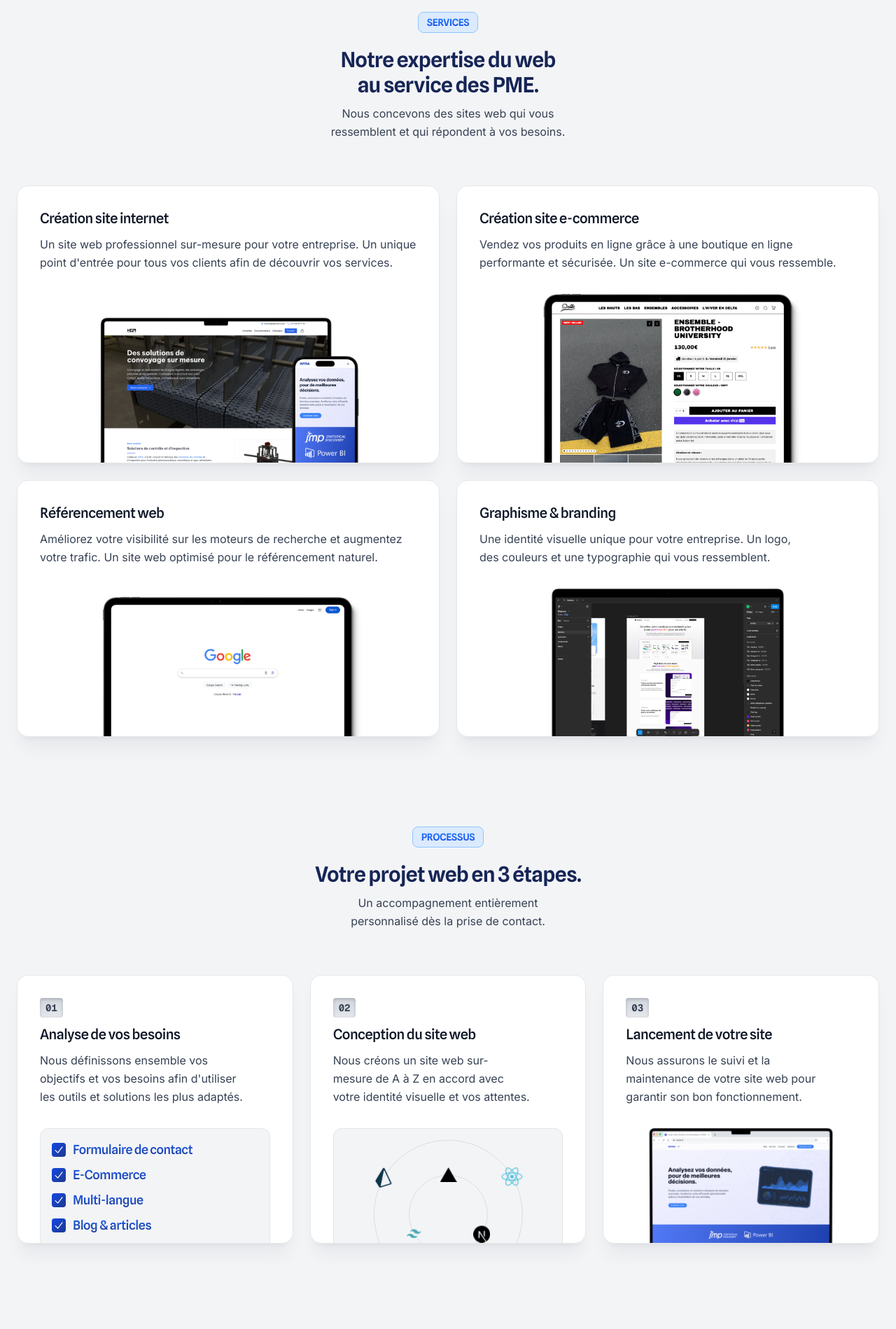
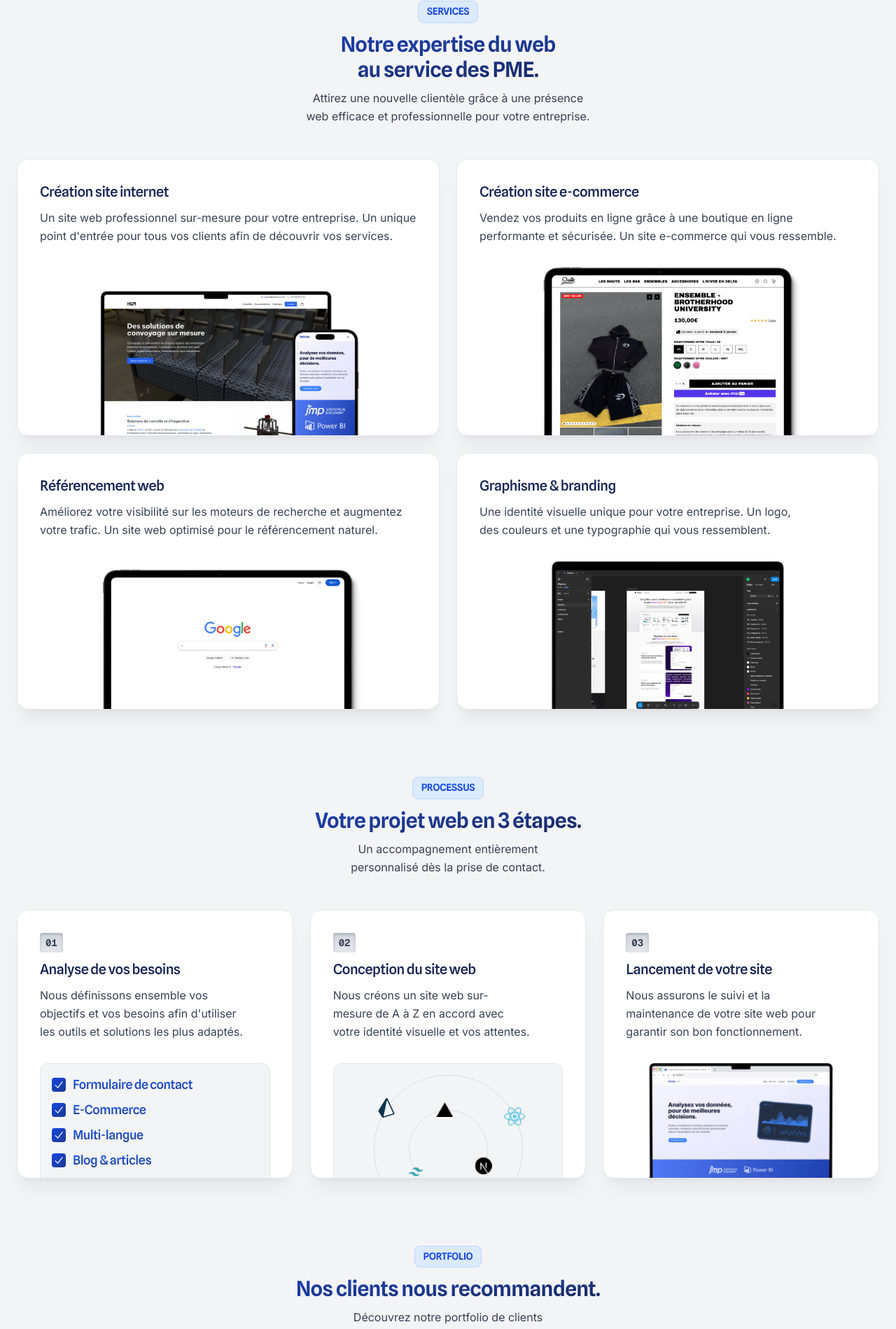
Before and after one commit to TotomInc/tcaweb, a Next.js app: page / in a window 1280 px wide. Shown: the part 805-2704 px from the top of the page at 70% size. Built offline with nearby package versions, Linux system fonts and the light colour scheme.

Commit message:
reafctor: use generic Section component

```diff
--- a/components/sections/ContactUs.tsx
+++ b/components/sections/ContactUs.tsx
@@ -8,9 +8,9 @@ import { useForm } from "react-hook-form";
 
 import { submitContactForm } from "@/app/actions";
 import { contactFormSchema, type ContactFormValues } from "@/app/schemas";
-import { Badge } from "@/components/ui/Badge";
 import { Input } from "@/components/ui/Input";
 import { PhoneInput } from "@/components/ui/PhoneInput";
+import { Section } from "@/components/ui/Section";
 import { Spinner } from "@/components/ui/spinner/Spinner";
 import { Textarea } from "@/components/ui/Textarea";
 
@@ -64,21 +64,14 @@ export function ContactUs() {
   };
 
   return (
-    <section id="contact" className="relative text-black">
-      <div className="relative mx-auto max-w-7xl px-6 pt-24 pb-16 lg:pt-16">
-        <div className="mx-auto mb-8 flex max-w-lg flex-col items-center">
-          <Badge>Un projet ?</Badge>
+    <Section.Root id="contact">
+      <Section.Heading
+        badge="Un projet ?"
+        label="Travaillons ensemble sur votre projet web."
+        description="Créons ensemble un site web qui reflète votre entreprise et attire de nouveaux clients."
+      />
 
-          <h2 className="font-heading text-primary mb-2.5 text-center text-3xl font-semibold tracking-tight text-balance">
-            Travaillons ensemble sur votre projet web.
-          </h2>
-
-          <p className="text-secondary text-center text-base/relaxed text-balance">
-            Créons ensemble un site web qui reflète votre entreprise et attire de nouveaux clients.
-          </p>
-        </div>
-
-        <div className="mx-auto flex max-w-xl items-center rounded-lg border border-gray-200 bg-white p-6 shadow-xl shadow-gray-900/5 sm:p-8">
+      <div className="mx-auto flex w-full max-w-xl items-center rounded-lg border border-gray-200 bg-white p-6 shadow-xl shadow-gray-900/5 sm:p-8">
         <form className="flex w-full flex-col gap-4" onSubmit={handleSubmit(onSubmit)}>
           {/* Honeypot field - hidden from real users but bots will fill it */}
           <div className="hidden" aria-hidden="true">
@@ -207,7 +200,6 @@ export function ContactUs() {
           ) : null}
         </form>
       </div>
-      </div>
-    </section>
+    </Section.Root>
   );
 }
--- a/components/sections/Expertise.tsx
+++ b/components/sections/Expertise.tsx
@@ -1,21 +1,14 @@
-import { Badge } from "@/components/ui/Badge";
 import { BentoCard } from "@/components/ui/BentoCard";
+import { Section } from "@/components/ui/Section";
 
 export function Expertise() {
   return (
-    <section className="relative text-black">
-      <div className="relative mx-auto max-w-7xl px-6 pt-24 pb-16 lg:pt-16">
-        <div className="mx-auto mb-16 flex max-w-lg flex-col items-center">
-          <Badge>Services</Badge>
-
-          <h2 className="font-heading text-primary mb-2.5 text-center text-3xl font-semibold tracking-tight text-balance">
-            Notre expertise du web au service des PME.
-          </h2>
-
-          <p className="text-secondary text-center text-base/relaxed text-balance">
-            Nous concevons des sites web qui vous ressemblent et qui répondent à vos besoins.
-          </p>
-        </div>
+    <Section.Root className="pt-24">
+      <Section.Heading
+        badge="Services"
+        label="Notre expertise du web au service des PME."
+        description="Attirez une nouvelle clientèle grâce à une présence web efficace et professionnelle pour votre entreprise."
+      />
 
       <div className="grid gap-6 sm:grid-cols-2">
         <BentoCard
@@ -74,7 +67,6 @@ export function Expertise() {
           }}
         />
       </div>
-      </div>
-    </section>
+    </Section.Root>
   );
 }
--- a/components/sections/Hero.tsx
+++ b/components/sections/Hero.tsx
@@ -98,7 +98,7 @@ export function Hero({ className }: Props) {
                 animate={{ opacity: 1, y: 0 }}
                 transition={{ duration: 0.4, delay: 0.7 + index * 0.1 }}
               >
-                <CheckBadgeIcon className="size-6 fill-blue-600 text-blue-200" /> {item}
+                <CheckBadgeIcon className="size-6 shrink-0 fill-blue-600 text-blue-200" /> {item}
               </motion.li>
             ))}
           </motion.ul>
--- a/components/sections/How/index.tsx
+++ b/components/sections/How/index.tsx
@@ -1,5 +1,5 @@
-import { Badge } from "@/components/ui/Badge";
 import { BentoCard } from "@/components/ui/BentoCard";
+import { Section } from "@/components/ui/Section";
 
 import { Item1 } from "./Item1";
 import { Item2 } from "./Item2";
@@ -14,19 +14,12 @@ function BentoCardLabel({ children }: { children: React.ReactNode }) {
 
 export function How() {
   return (
-    <section className="relative text-black">
-      <div className="relative mx-auto max-w-7xl px-6 pt-8 pb-16 lg:pt-16">
-        <div className="mx-auto mb-16 flex max-w-lg flex-col items-center">
-          <Badge>Processus</Badge>
-
-          <h2 className="font-heading text-primary mb-2.5 text-center text-3xl font-semibold tracking-tight text-balance">
-            Votre projet web en 3 étapes.
-          </h2>
-
-          <p className="text-secondary text-center text-base/relaxed text-balance">
-            Un accompagnement entièrement personnalisé dès la prise de contact.
-          </p>
-        </div>
+    <Section.Root>
+      <Section.Heading
+        badge="Processus"
+        label="Votre projet web en 3 étapes."
+        description="Un accompagnement entièrement personnalisé dès la prise de contact."
+      />
 
       <div className="grid gap-6 lg:grid-cols-3">
         <BentoCard
@@ -67,7 +60,6 @@ export function How() {
           }}
         />
       </div>
-      </div>
-    </section>
+    </Section.Root>
   );
 }
--- a/components/sections/Portfolio.tsx
+++ b/components/sections/Portfolio.tsx
@@ -3,8 +3,8 @@
 import { motion, useInView } from "motion/react";
 import { useRef } from "react";
 
-import { Badge } from "@/components/ui/Badge";
 import { BentoCard } from "@/components/ui/BentoCard";
+import { Section } from "@/components/ui/Section";
 
 export function Portfolio() {
   const items = [
@@ -44,19 +44,12 @@ export function Portfolio() {
   const isInView = useInView(ref, { once: true, amount: 0.3 });
 
   return (
-    <section className="relative text-black">
-      <div className="relative mx-auto max-w-7xl px-6 pt-24 pb-16 lg:pt-16">
-        <div className="mx-auto mb-16 flex max-w-lg flex-col items-center">
-          <Badge>Portfolio</Badge>
-
-          <h2 className="font-heading text-primary mb-2.5 text-center text-3xl font-semibold tracking-tight text-balance">
-            Nos clients nous recommandent.
-          </h2>
-
-          <p className="text-secondary text-center text-base/relaxed text-balance">
-            Découvrez notre portfolio de clients satisfaits par les services de notre agence.
-          </p>
-        </div>
+    <Section.Root>
+      <Section.Heading
+        badge="Portfolio"
+        label="Nos clients nous recommandent."
+        description="Découvrez notre portfolio de clients satisfaits par les services de notre agence."
+      />
 
       <div ref={ref} className="grid gap-6 lg:grid-cols-3">
         {items.map((item) => (
@@ -67,8 +60,7 @@ export function Portfolio() {
               alt: item.companyName,
               height: item.image.height,
               width: item.image.width,
-                className:
-                  "relative mx-auto mt-auto block max-w-sm h-[164px] w-auto object-contain",
+              className: "relative mx-auto mt-auto block max-w-sm h-[164px] w-auto object-contain",
             }}
           >
             <div className="relative flex h-fit flex-col gap-2.5">
@@ -99,7 +91,6 @@ export function Portfolio() {
           </BentoCard>
         ))}
       </div>
-      </div>
-    </section>
+    </Section.Root>
   );
 }
--- a/components/sections/WhyUs.tsx
+++ b/components/sections/WhyUs.tsx
@@ -19,11 +19,11 @@ import { Accordion } from "radix-ui";
 import { useRef } from "react";
 import { twMerge } from "tailwind-merge";
 
-import { Badge } from "@/components/ui/Badge";
+import { Section } from "@/components/ui/Section";
 
 export function WhyUs() {
   const ref = useRef<HTMLDivElement | null>(null);
-  const isInView = useInView(ref, { once: true, amount: 0.3 });
+  const isInView = useInView(ref, { once: true, amount: 0.2 });
 
   const numbers = [
     { icon: TrophyIcon, value: "+10", label: "années d'expérience" },
@@ -92,15 +92,12 @@ export function WhyUs() {
   ];
 
   return (
-    <section className="relative text-black">
-      <div className="relative mx-auto max-w-7xl px-6 pt-24 pb-16 lg:pt-16">
-        <div className="mx-auto mb-16 flex max-w-lg flex-col items-center">
-          <Badge>Spécialiste</Badge>
-
-          <h2 className="font-heading text-primary text-center text-3xl font-semibold tracking-tight text-balance">
-            Pourquoi confier votre projet web à TCA Web ?
-          </h2>
-        </div>
+    <Section.Root>
+      <Section.Heading
+        badge="Spécialiste"
+        label="Pourquoi confier votre projet web à TCA Web ?"
+        description="Un accompagnement personnalisé et un service de qualité."
+      />
 
       <div ref={ref} className="flex flex-col items-start gap-8 sm:flex-row">
         <ul className="grid w-full grid-cols-1 gap-6 rounded-lg bg-linear-to-br from-blue-900 via-blue-800 to-blue-700 p-8 text-blue-50 shadow-md ring inset-shadow-sm inset-ring-2 ring-blue-600 inset-shadow-white/20 inset-ring-white/15 sm:w-1/2 lg:w-1/3">
@@ -163,7 +160,6 @@ export function WhyUs() {
           ))}
         </Accordion.Root>
       </div>
-      </div>
-    </section>
+    </Section.Root>
   );
 }
--- a/components/ui/Badge.tsx
+++ b/components/ui/Badge.tsx
@@ -1,13 +1,21 @@
+import { twMerge } from "tailwind-merge";
+
 interface Props {
   children: React.ReactNode;
+  className?: string;
 }
 
-export function Badge({ children }: Props) {
+export function Badge({ children, className }: Props) {
   return (
-    <span className="font-heading mx-auto mb-5 block w-fit rounded-lg border border-blue-300 bg-blue-100 px-3 py-1.5 text-center text-sm leading-4 font-semibold tracking-tight uppercase">
-      <span className="bg-gradient-to-b from-blue-500 to-blue-700 bg-clip-text text-transparent">
+    <div
+      className={twMerge(
+        "font-heading mx-auto mb-3 block w-fit rounded-lg border border-blue-200 bg-blue-100 px-3 py-1.5 text-center text-sm leading-tight font-semibold tracking-tight uppercase",
+        className,
+      )}
+    >
+      <span className="bg-gradient-to-b from-blue-600 via-blue-700 to-blue-800 bg-clip-text text-transparent">
         {children}
       </span>
-    </span>
+    </div>
   );
 }
--- /dev/null
+++ b/components/ui/Section.tsx
@@ -0,0 +1,77 @@
+/* eslint-disable react-refresh/only-export-components */
+import { twMerge } from "tailwind-merge";
+
+import { Badge } from "@/components/ui/Badge";
+
+function Root({
+  children,
+  className,
+  id,
+}: {
+  children: React.ReactNode;
+  className?: string;
+  id?: string;
+}) {
+  return (
+    <section
+      id={id}
+      className={twMerge(
+        "relative mx-auto flex w-full max-w-7xl flex-col items-center gap-8 px-6 py-10 sm:gap-12 sm:py-12",
+        className,
+      )}
+    >
+      {children}
+    </section>
+  );
+}
+
+function Container({ children, className }: { children: React.ReactNode; className?: string }) {
+  return <div className={twMerge("mx-auto max-w-7xl px-6", className)}>{children}</div>;
+}
+
+function Heading({
+  label,
+  description,
+  badge,
+  labelClassName,
+  descriptionClassName,
+  badgeClassName,
+}: {
+  label: string;
+  description: string;
+  badge: string;
+  labelClassName?: string;
+  descriptionClassName?: string;
+  badgeClassName?: string;
+}) {
+  return (
+    <div className="mx-auto flex max-w-lg flex-col items-center">
+      <Badge className={badgeClassName}>{badge}</Badge>
+
+      <h2
+        data-content={label}
+        className={twMerge(
+          "font-heading mb-2.5 bg-gradient-to-br from-blue-800 via-blue-900 to-blue-950 bg-clip-text text-center text-2xl font-semibold tracking-tight text-balance text-transparent sm:text-3xl",
+          labelClassName,
+        )}
+      >
+        {label}
+      </h2>
+
+      <p
+        className={twMerge(
+          "text-secondary text-center text-base/relaxed text-balance",
+          descriptionClassName,
+        )}
+      >
+        {description}
+      </p>
+    </div>
+  );
+}
+
+export const Section = {
+  Root,
+  Container,
+  Heading,
+};
```
Lines whose indentation alone changed are shown as unchanged.
